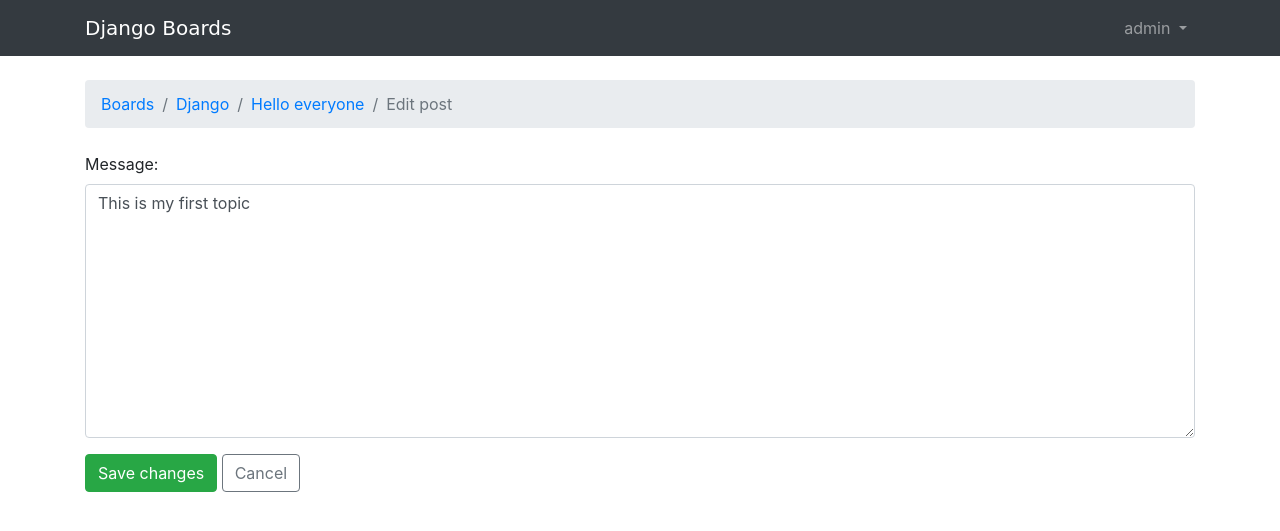
After one commit to DarkShadowKonoha/Django-Web-Board, a Django app: page /boards/1/topics/1/posts/1/edit/ in a window 1280 px wide. The commit adds this page. Shown: the top 531 px of the page. Run offline with Django 4.2, Linux system fonts and the light colour scheme; a user stored in the database is signed in; data comes from the database, SQL or seed files in the repository; both versions use the stored data as it was after the commit; some libraries are stand-ins or nearby versions; some web fonts are replaced.

Commit message:
Update View

```diff
--- a/myproject/boards/views.py
+++ b/myproject/boards/views.py
@@ -4,6 +4,9 @@ from .forms import NewTopicForm, PostForm
 from .models import Board, Topic, Post
 from django.contrib.auth.decorators import login_required
 from django.db.models import Count
+from django.utils import timezone
+from django.views.generic import UpdateView
+from django.utils.decorators import method_decorator
 
 def home(request):
     boards = Board.objects.all()
@@ -54,3 +57,22 @@ def reply_topic(request, pk, topic_pk):
     else:
         form = PostForm()
     return render(request, 'reply_topic.html', {'topic': topic, 'form': form})
+
+@method_decorator(login_required, name='dispatch')
+class PostUpdateView(UpdateView):
+    model = Post
+    fields = ('message',)
+    template_name = 'edit_post.html'
+    pk_url_kwarg = 'post_pk'
+    context_object_name = 'post'
+
+    def get_queryset(self):
+        queryset = super().get_queryset()
+        return queryset.filter(created_by=self.request.user)
+
+    def form_valid(self, form):
+        post = form.save(commit=False)
+        post.updated_by = self.request.user
+        post.updated_at = timezone.now()
+        post.save()
+        return redirect('topic_posts', pk =post.topic.board.pk, topic_pk = post.topic.pk)
--- a/myproject/myproject/urls.py
+++ b/myproject/myproject/urls.py
@@ -40,5 +40,6 @@ urlpatterns = [
     re_path(r'^boards/(?P<pk>\d+)/new/$', views.new_topic, name='new_topic'),
     re_path(r'^boards/(?P<pk>\d+)/topics/(?P<topic_pk>\d+)/$', views.topic_posts, name='topic_posts'),
     re_path(r'^boards/(?P<pk>\d+)/topics/(?P<topic_pk>\d+)/reply/$', views.reply_topic, name='reply_topic'),
+    re_path(r'^boards/(?P<pk>\d+)/topics/(?P<topic_pk>\d+)/posts/(?P<post_pk>\d+)/edit/$', views.PostUpdateView.as_view(), name='edit_post'),
     re_path(r'^admin/', admin.site.urls),
 ]
--- /dev/null
+++ b/myproject/templates/edit_post.html
@@ -0,0 +1,19 @@
+{% extends 'base.html' %}
+
+{% block title %}Edit Post{% endblock %}
+
+{% block breadcrumb %}
+    <li class="breadcrumb-item"><a href="{% url 'home' %}">Boards</a></li>
+    <li class="breadcrumb-item"><a href="{% url 'board_topics' post.topic.board.pk %}">{{ post.topic.board.name }}</a></li>
+    <li class="breadcrumb-item"><a href="{% url 'topic_posts' post.topic.board.pk post.topic.pk %}">{{ post.topic.subject }}</a></li>
+    <li class="breadcrumb-item active">Edit post</li>
+{% endblock %}
+
+{% block content %}
+    <form method="post" class="mb-4" novalidate>
+        {% csrf_token %}
+        {% include 'includes/form.html' %}
+        <button type="submit" class="btn btn-success">Save changes</button>
+        <a href="{% url 'topic_posts' post.topic.board.pk post.topic.pk %}" class="btn btn-outline-secondary" role="button">Cancel</a>
+    </form>
+{% endblock %}
--- a/myproject/templates/topic_posts.html
+++ b/myproject/templates/topic_posts.html
@@ -39,7 +39,7 @@
             {{ post.message }}
             {% if post.created_by == user %}
               <div class="mt-3">
-                <a href="#" class="btn btn-primary btn-sm" role="button">Edit</a>
+                <a href="{% url 'edit_post' post.topic.board.pk post.topic.pk post.pk %}" class="btn btn-primary btn-sm" role="button">Edit</a>
               </div>
             {% endif %}
           </div>
```
Also changed, not shown: myproject/boards/tests/test_view_edit_post.py (added, +116 -0 lines), myproject/db.sqlite3.
